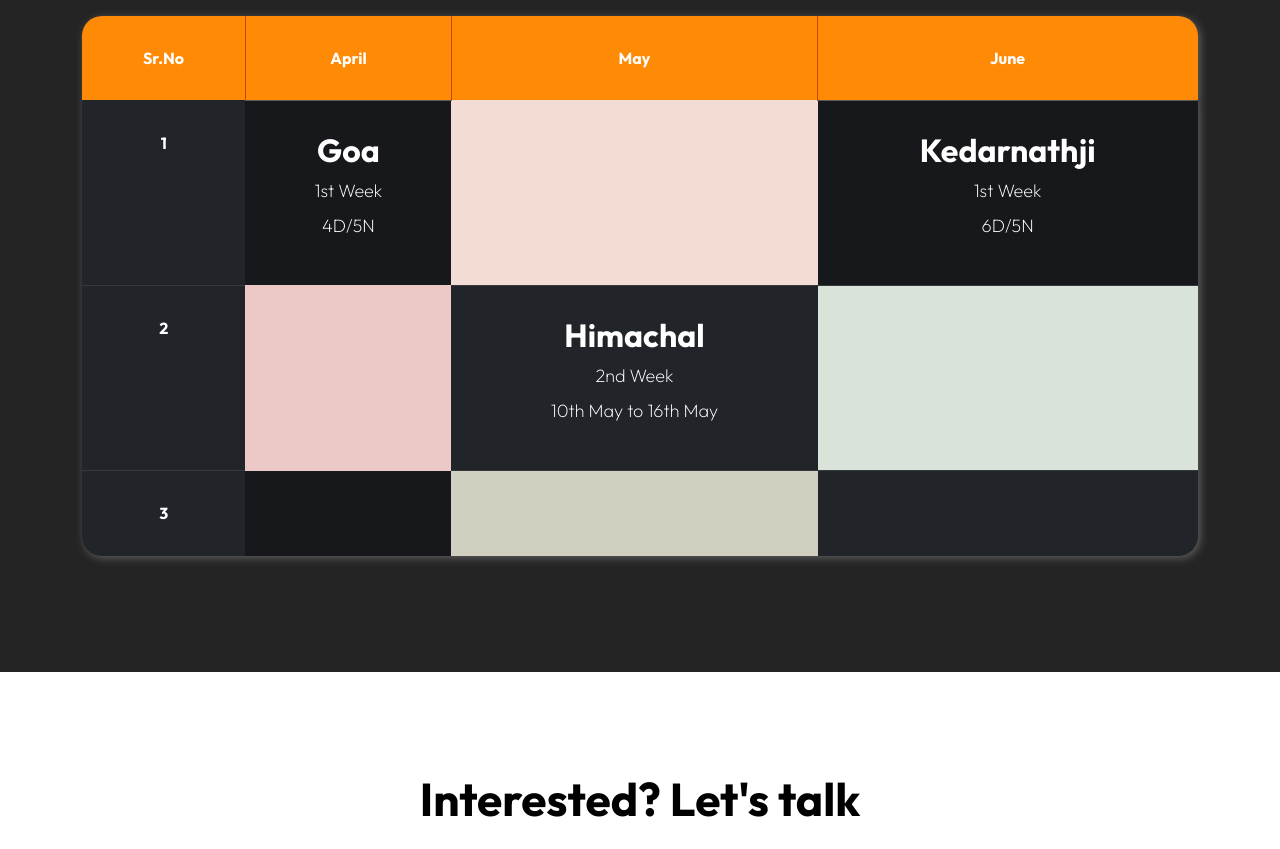
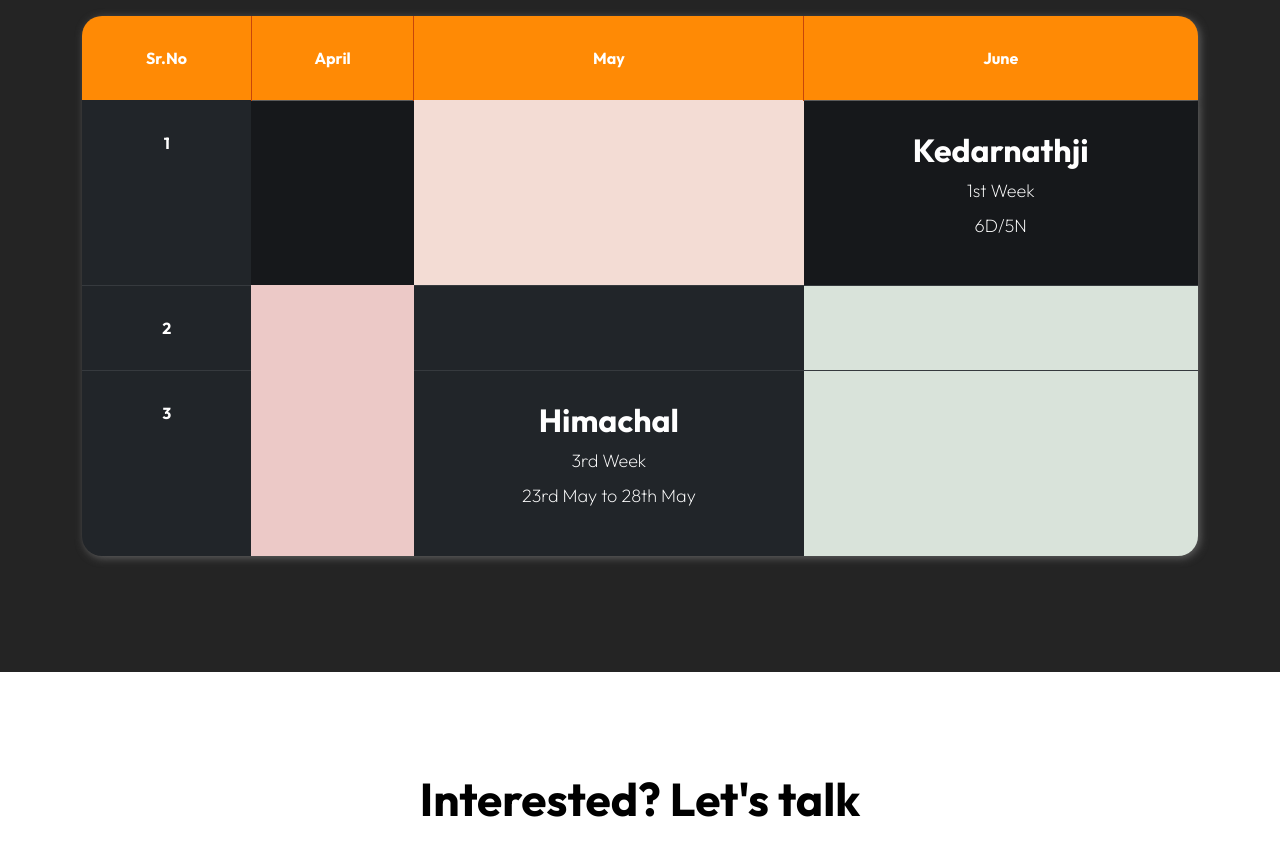
Before and after one commit to durgeshsinghr24/tripifive1, a plain HTML site: page Home.html in a window 1280 px wide. Shown: the part 3740-4589 px from the top of the page. Drawn offline with Linux system fonts and the light colour scheme; grey boxes are pictures that could not be loaded.

Commit message:
Update Home.html

```diff
--- a/Home.html
+++ b/Home.html
@@ -341,16 +341,16 @@
                                         </tr>
                                     </thead>
 
-                                    <tbody>
+                                   <tbody>
                                         <tr>
                                             <th scope="row">1</th>
 
                                             <td class="table-background-image-wrap pop-background-image">
-                                                <h3>Goa   </h3>
+                                                <!-- <h3>Goa</h3>
 
                                                 <p class="mb-2">1st Week</p>
 
-                                                <p>4D/5N</p>
+                                                <p>4D/5N</p> -->
 
                                                 <div class="section-overlay"></div>
                                             </td>
@@ -375,13 +375,14 @@
                                             <td style="background-color: #ECC9C7"></td>
 
                                             <td>
-                                                <h3>Himachal</h3>
+                                              <!--  <h3>Himachal</h3>
 
                                                 <p class="mb-2">2nd Week</p>
 
-                                                <p>10th May to 16th May</p>
+                                                <p>10th May to 16th May</p> -->
 
                                             </td>
+
 
                                             <td style="background-color: #D9E3DA"></td>
                                         </tr>
@@ -389,21 +390,18 @@
                                         <tr>
                                             <th scope="row">3</th>
 
-                                            <td class="table-background-image-wrap country-background-image">
-                                                <!--<h3> </h3>
-
-                                                <p></p>-->
-
-                                                <div class="section-overlay"></div>
-                                            </td>
-
-                                            <td style="background-color: #D1CFC0"></td>
+                                            <td style="background-color: #ECC9C7"></td>
 
                                             <td>
-                                                <!--<h3></h3>
+                                                <h3>Himachal</h3>
 
-                                                <p>By </p> -->
+                                                <p class="mb-2">3rd Week</p>
+
+                                                <p>23rd May to 28th May</p>
+
                                             </td>
+                                            <td style="background-color: #D9E3DA"></td>
+                                        </tr>
                                         </tr>
                                     </tbody>
                                 </table>
```
